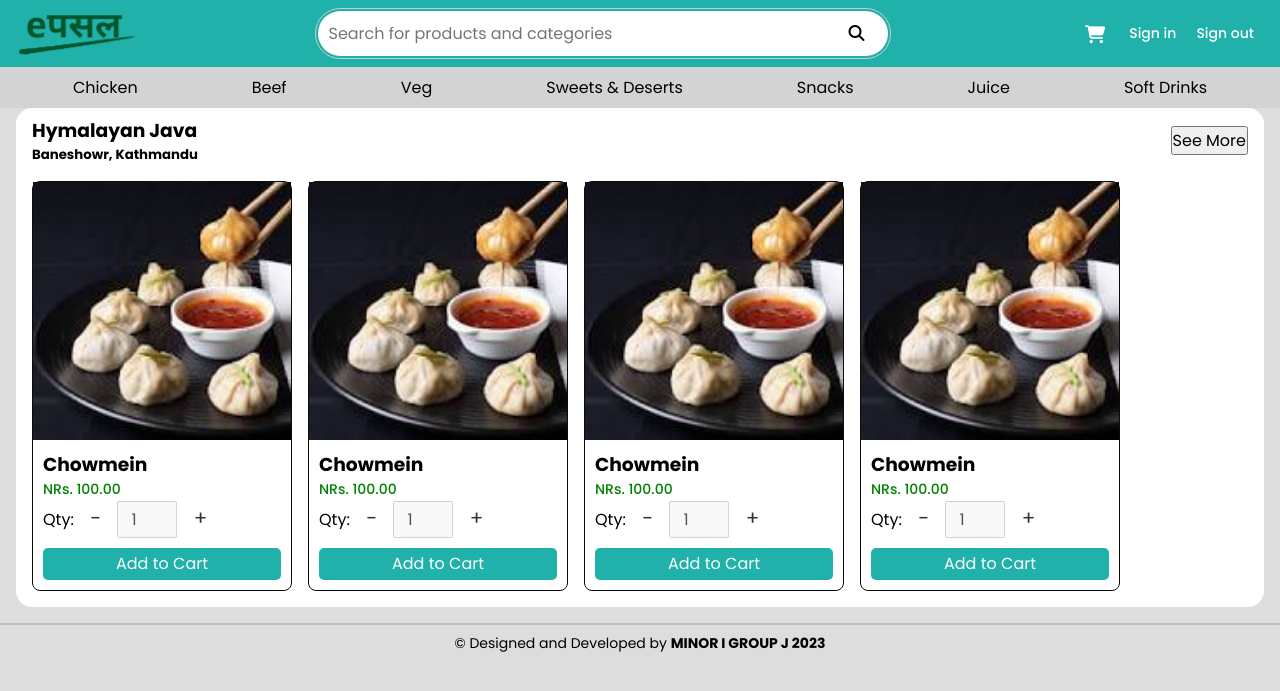
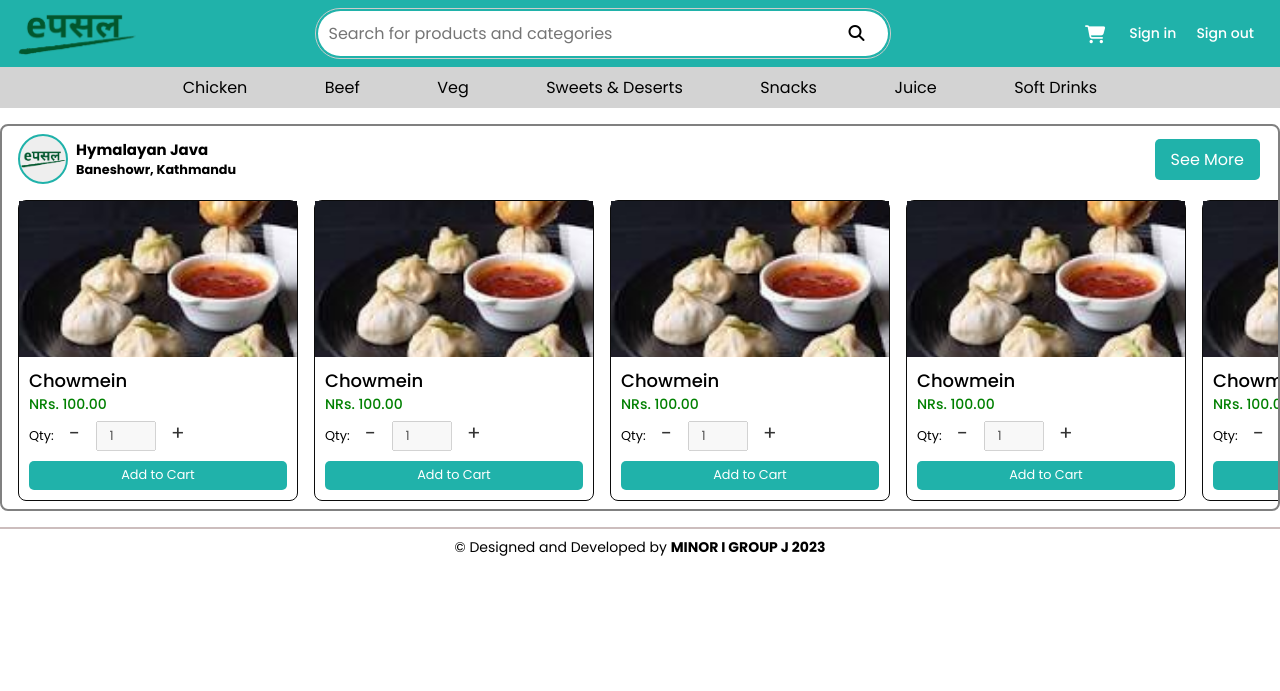
Before and after one commit to agrani58/epasal, a PHP site: page / in a window 1280 px wide. Shown: the top 691 px of the page. Run offline with PHP 8.4, Linux system fonts and the light colour scheme.

Commit message:
fix homepage css

```diff
--- a/index.php
+++ b/index.php
@@ -20,22 +20,73 @@
 <body>
 
     <!-- Includes header partial from ./_header.php -->
-   <?php include_once("_header.php"); ?>
+    <?php include_once("_header.php"); ?>
 
 
     <!-- Products Start -->
-    <div class="container">
 
+    <!--
+        .seller-container contains all .seller-group(s) sections
+        .seller-group contains .seller-info and all card sections
+     -->
+    <div class="seller-container">
         <div class="seller-group">
             <div class="seller-profile">
                 <div class="seller-info">
-                    <h3>Hymalayan Java</h3>
-                    <h5>Baneshowr, Kathmandu</h5>
+                    <img class="seller-info-avatar" src="/epasale/public/img/epasal-primary-logo.png" width="40px" />
+                    <div class="seller-info-content">
+                        <h3>Hymalayan Java</h3>
+                        <h4>Baneshowr, Kathmandu</h4>
+                    </div>
                 </div>
-                <button class="seller-info__button-seemore">See More</button>
+                <button class="button button-small btn-primary">See More</button>
             </div>
 
-            <div class="card--gallery">
+            <div class="card-container">
+                <div class="card">
+                    <img src="/epasale/public/img/products/veg_momo.jpg" alt="Productimage" class="card--img">
+                    <div class="card__body">
+                        <h3 class="card__title">Chowmein</h3>
+                        <p class="card__subtitle">NRs. 100.00</p>
+
+                        <div class="group--quantity">
+                            <label for="qty">Qty: </label>
+                            <button class="quantity__button--decrease">-</button>
+                            <input type="number" min="1" max="10" class="quantity__input" value="1" size="5" disabled />
+                            <button class="quantity__button--increase">+</button>
+                        </div>
+
+
+                        <div class="button--card">
+                            <div class="card__action">
+                                <button class="button--cart" type="button">Add to Cart</button>
+                            </div>
+                        </div>
+                    </div>
+                </div>
+
+                <div class="card">
+                    <img src="/epasale/public/img/products/veg_momo.jpg" alt="Productimage" class="card--img">
+                    <div class="card__body">
+                        <h3 class="card__title">Chowmein</h3>
+                        <p class="card__subtitle">NRs. 100.00</p>
+
+                        <div class="group--quantity">
+                            <label for="qty">Qty: </label>
+                            <button class="quantity__button--decrease">-</button>
+                            <input type="number" min="1" max="10" class="quantity__input" value="1" size="5" disabled />
+                            <button class="quantity__button--increase">+</button>
+                        </div>
+
+
+                        <div class="button--card">
+                            <div class="card__action">
+                                <button class="button--cart" type="button">Add to Cart</button>
+                            </div>
+                        </div>
+                    </div>
+                </div>
+
                 <div class="card">
                     <img src="/epasale/public/img/products/veg_momo.jpg" alt="Productimage" class="card--img">
                     <div class="card__body">
@@ -127,7 +178,7 @@
 
         </div>
     </div>
-        <!-- Includes footer partial from ./_footer.php -->
+    <!-- Includes footer partial from ./_footer.php -->
     <?php include_once("_footer.php"); ?>
 </body>
 
--- a/public/css/cart.css
+++ b/public/css/cart.css
@@ -75,22 +75,6 @@
 }
 
 
-
-.button{
-border: none;
-  color: white;
-  padding: 12px 32px;
-  text-align: center;
-  text-decoration: none;
-  display: inline-block;
-  font-size: 16px;
-  margin: 4px 2px;
-  transition-duration: 0.4s;
-  cursor: pointer;
-  border-radius: 5px;
-
-
-}
 .icon{
 
     background-color: lightgreen;
--- a/public/css/global.css
+++ b/public/css/global.css
@@ -10,7 +10,7 @@ body {
     font-size: 16px;
     font-family: Poppins;
     margin: 0px 0px 0px 0px;
-    background-color: #eee;
+    background-color: #eee; /* default bg is gray */
 }
 
 p {
@@ -99,3 +99,93 @@ img {
     padding-bottom: 8px;
 
 }
+
+
+
+.button {
+    border: none;
+    color: black;
+    padding: 8px 12px;
+    text-align: center;
+    text-decoration: none;
+    font-size: 16px;
+    margin: 4px 2px;
+    cursor: pointer;
+    border-radius: 5px;
+}
+
+.button-small {
+    padding: 8px 16px;
+}
+
+.default {
+    background-color: gray;
+    color: white;
+    border: 1px solid gray;
+
+}
+
+.default:hover {
+    background-color: white;
+    color: gray;
+}
+
+.btn-primary {
+    color: white;
+    background: lightseagreen;
+}
+
+.info {
+    background-color: lightblue;
+    color: white;
+
+    border: 1px solid lightblue;
+}
+
+.info:hover {
+
+    background-color: white;
+    color: lightblue;
+}
+
+.success {
+    background-color: green;
+    color: white;
+
+    border: 1px solid green;
+}
+
+.success:hover {
+
+    background-color: white;
+    color: green;
+}
+
+
+.warning {
+
+    background-color: red;
+    color: white;
+    border: 1px solid red;
+}
+
+.warning:hover {
+
+    background-color: white;
+    color: red;
+}
+
+
+.icon {
+
+    background-color: lightgreen;
+    color: white;
+    border: 1px solid lightgreen;
+    font-size: 16px;
+}
+
+.icon:hover {
+
+    background-color: white;
+    color: lightgreen;
+}
--- a/public/css/product.css
+++ b/public/css/product.css
@@ -1,18 +1,22 @@
 .shop_profile img {
     width: 44px;
     height: 44px;
-    margin-left: 2px;
-
 }
 
 .seller-container {
     margin-bottom: 1rem;
     margin-top: 1rem;
+    max-width: 1300px;
+    margin-left: auto;
+    margin-right: auto;
 }
+
+
 .seller-group{
     background-color: #fff;
-    border-radius: 1rem;
-    margin-bottom: 1rem;
+    border-radius: 8px;
+    font-size: 0.8rem;
+    border:2px solid gray;
 }
 
 .seller-profile {
@@ -22,27 +26,16 @@
     padding-left:1rem;
     padding-right: 1rem;
     padding-top: 0.5rem;
-    max-width: 1300px;
-    margin-left: auto;
-    margin-right: auto;
-
 }
 
-.card--gallery {
+.card-container {
     display: flex;
-    flex-wrap: wrap;
-    width: 100%;
-    /* justify-content: center; */
+    flex-wrap: nowrap; /* makes horizontally stack */
     align-items: center;
-    overflow: auto;
-    gap: 1rem;
+    gap: 0.5rem;
     justify-content: flex-start;
-    max-width: 1300px;
-    margin-left:auto;
-    margin-right:auto;
-    padding:1rem;
-
-
+    padding:0.5rem;
+    overflow-x: auto; /* allows horizontall scroll as needed */
 }
 
 .card {
@@ -228,3 +221,52 @@
     color: white;
     background-color: lightseagreen;
 }
+
+
+.index_card{
+    cursor: pointer;
+    border-radius: 8px;
+}
+
+.seller-info {
+    display: flex;
+    gap: 0.5rem;
+    align-items: center;
+}
+.seller-info .seller-info-avatar{
+/* border-bottom: 0.5px dotted black; */
+width: 50px;
+height: 50px;
+border-radius: 50%;
+border: 2px solid lightseagreen;
+object-fit: contain;
+background: #eee;
+}
+.seller-info__button-seemore{
+    padding:0.3rem;
+    width:7rem;
+}
+.card{
+    width: 100%;
+    margin-top:0.5rem;
+    margin-left: 0.5rem;
+display:flex;
+justify-content: space-between;
+max-width: 280px;
+}
+.card--img{
+    width: 100%;
+    aspect-ratio: 16 / 9;
+    object-fit: cover;
+}
+.card--body{
+    padding: 12px;
+    border-top: 1px solid #eee;
+    display: flex;
+
+}
+.card__title{
+    display: block;
+    font-weight: 500;
+    font-size: 18px;
+}
--- a/public/css/style.css
+++ b/public/css/style.css
@@ -6,14 +6,9 @@
 @import url("./product_detail.css");
 @import url("./cart.css");
 @import url("./dashboard.css");
-<<<<<<< HEAD
 @import url("./checkout.css");
-
-=======
-@import url("./sellerpage.css");
 @import url("./table.css");
 @import url("./order.css");
 @import url("./checkout.css");
 @import url("./index.css");
 @import url("./sellerpage.css")
->>>>>>> d7065efe92045cf713729ca28e6437eab8a487fb
```
Also changed, not shown: public/css/buttons.css (deleted, +0 -86 lines), public/css/index.css (deleted, +0 -41 lines).
